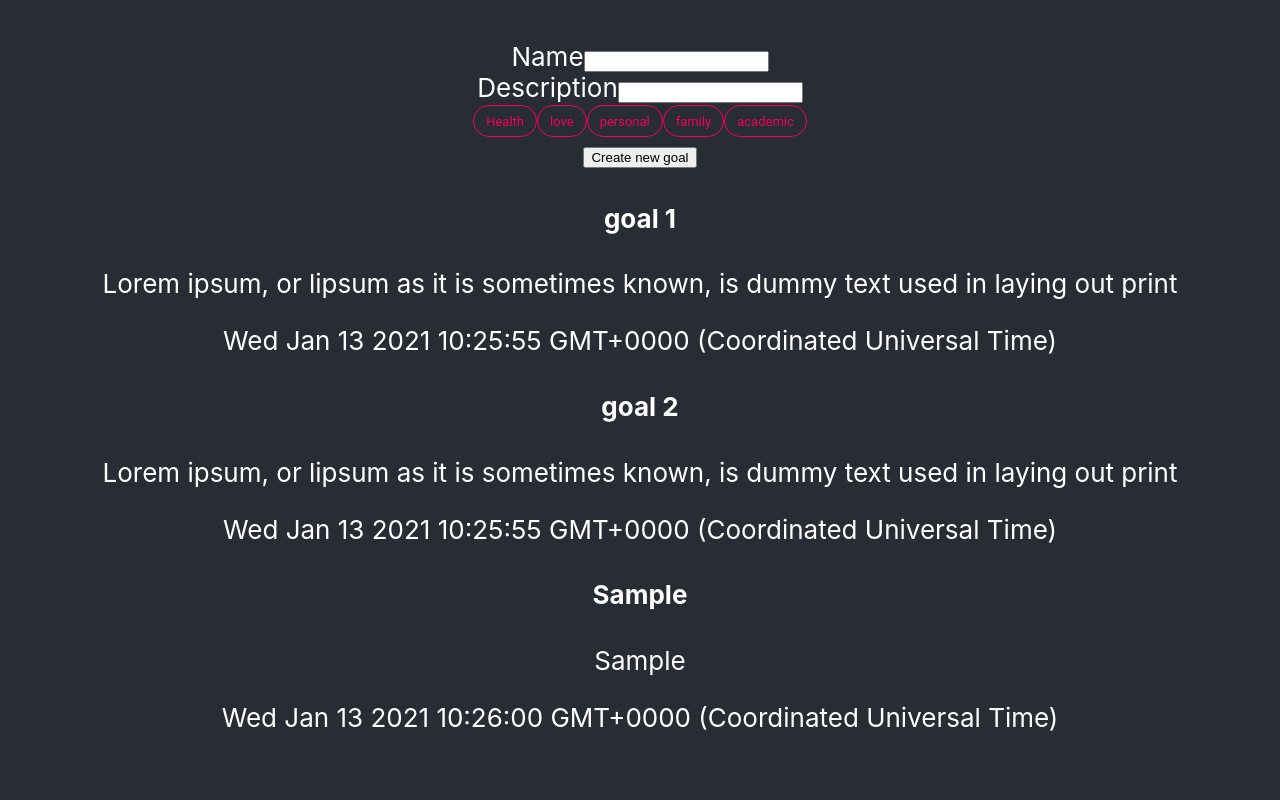
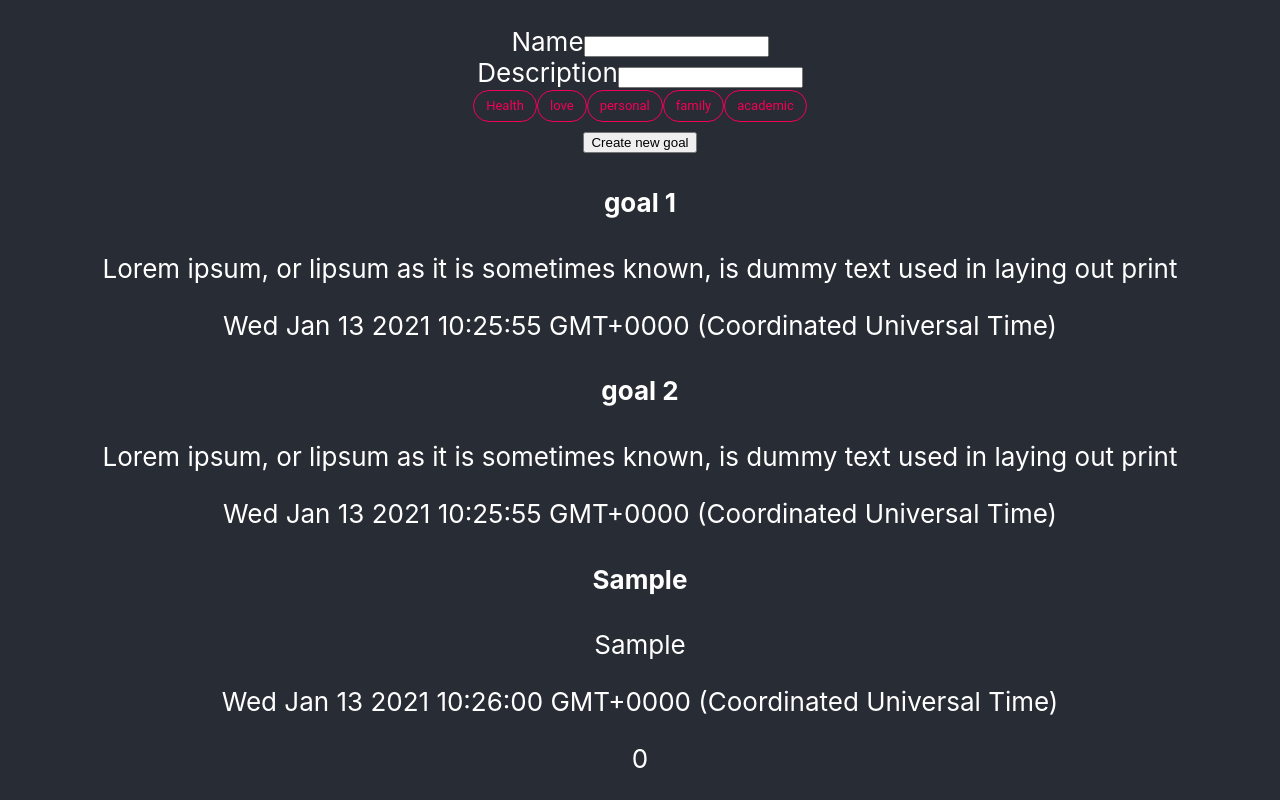
Before and after one commit to BhavyaCodes/get-it-done, a React (Create React App) app: page / in a window 1280 px wide. Both pictures are taken after typing "Sample", "Sample" into the empty fields and a click on the button "Create new goal". Built offline with nearby package versions, Linux system fonts and the light colour scheme.

Commit message:
display hashTags in DisplayGoals component

```diff
--- a/src/components/DisplayGoals.jsx
+++ b/src/components/DisplayGoals.jsx
@@ -1,12 +1,23 @@
 import React from "react";
+import Chip from "@material-ui/core/Chip";
 
 function DisplayGoals({ goals }) {
+  const renderHashTags = (hashTags) => {
+    console.log(hashTags);
+    return hashTags.map((hashTag) => (
+      <Chip key={hashTag} label={hashTag} clickable color="secondary" />
+    ));
+  };
+
   const renderGoals = () => {
     return goals.map((goal) => (
       <div key={goal._id}>
         <h4>{goal.name}</h4>
         <p>{goal.description}</p>
         <p>{new Date(goal.timeAdded).toString()}</p>
+        {goal?.hashTags?.length &&
+          goal?.hashTags?.length !== 0 &&
+          renderHashTags(goal.hashTags)}
       </div>
     ));
   };
```
